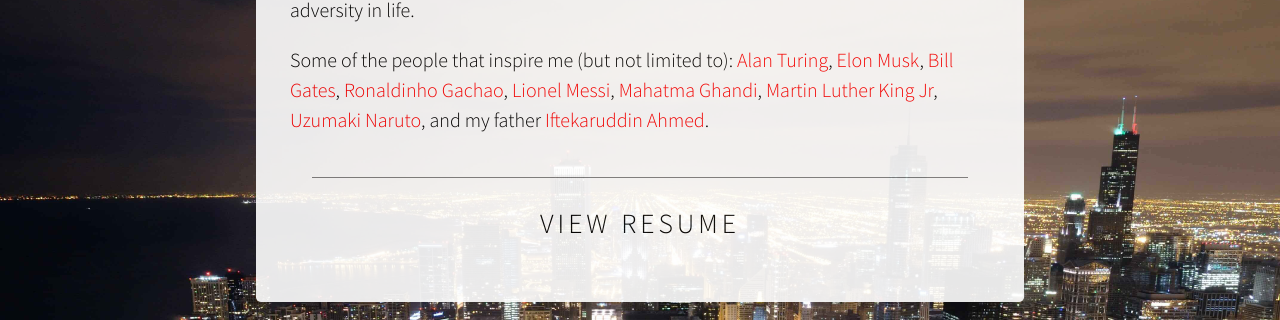
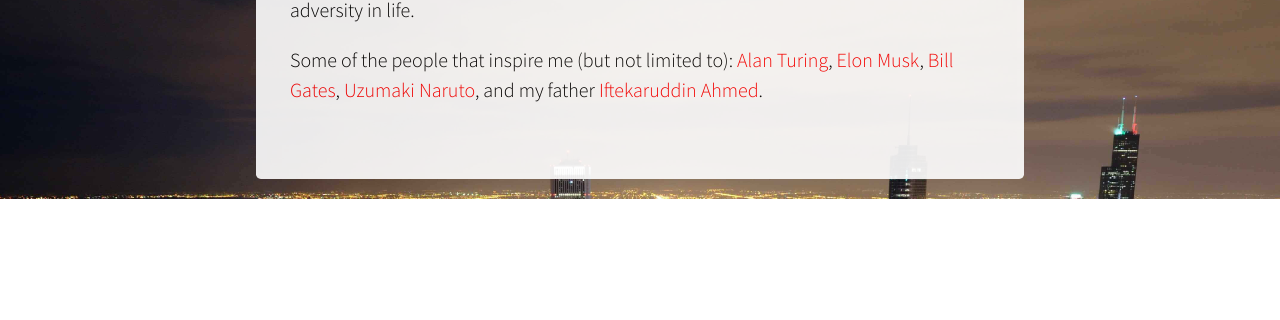
Before and after one commit to adeebahmed/adeebahmed.github.io, a plain HTML site: page about/index.html in a window 1280 px wide. Shown: the part 844-1164 px from the top of the page. After the commit the page ends 1043 px from the top, so only its background shows below. Drawn offline with Linux system fonts and the light colour scheme.

Commit message:
Updated job title Removed dated resume

```diff
--- a/about/index.html
+++ b/about/index.html
@@ -41,16 +41,12 @@
             <a href="http://www.thefamouspeople.com/profiles/alan-turing-4223.php">Alan Turing</a>,
             <a href="http://www.thefamouspeople.com/profiles/elon-musk-5562.php">Elon Musk</a>,
             <a href="http://www.thefamouspeople.com/profiles/elon-musk-5562.php">Bill Gates</a>,
-            <a href="http://www.thefamouspeople.com/profiles/ronaldinho-6141.php">Ronaldinho Gachao</a>,
-            <a href="http://www.thefamouspeople.com/profiles/lionel-messi-5242.php">Lionel Messi</a>,
-            <a href="http://www.thefamouspeople.com/profiles/mahatma-gandhi-55.php">Mahatma Ghandi</a>,
-            <a href="http://www.thefamouspeople.com/profiles/martin-luther-king-jr-48.php">Martin Luther King Jr</a>,
             <a href="https://en.wikipedia.org/wiki/Naruto_Uzumaki">Uzumaki Naruto</a>, and my father
             <a href="https://www.facebook.com/iftu.ahmed.5">Iftekaruddin Ahmed</a>.
           </p>
       </section>
       <footer>
-        <a href="../resume"><h2 id="download">View Resume</h2> </a>
+        <!-- <a href="../resume"><h2 id="download">View Resume</h2> </a> -->
       </footer>
     </main>
   </div>
```
Also changed, not shown: index.html (+3 -3 lines).
